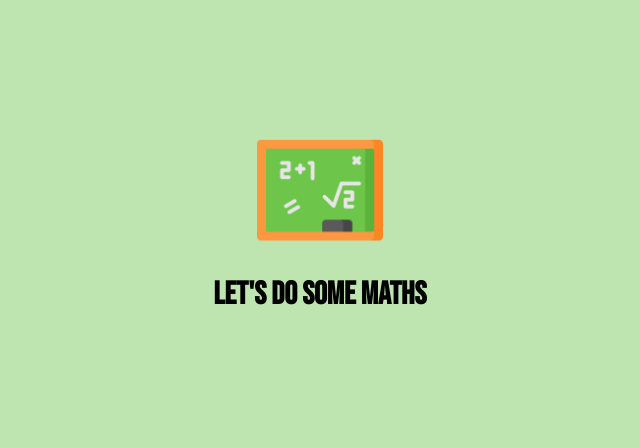
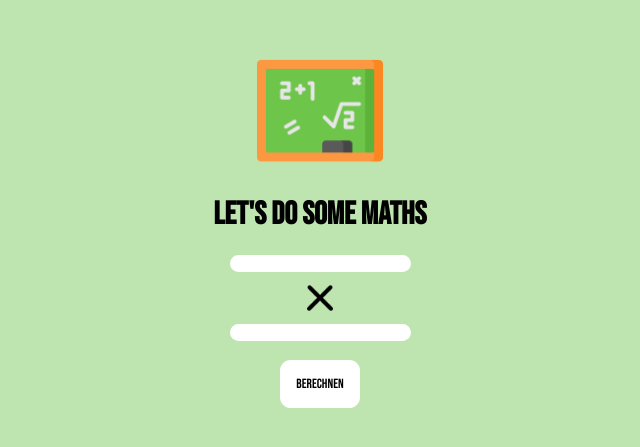
Before and after one commit to JulianSchumacher99/calculate-app, a plain HTML site: page index.html in a window 1280 px wide. Shown: the part 177-624 px from the top of the page, without its empty margins (320-960 px from the left). Drawn offline with Linux system fonts and the light colour scheme.

Commit message:
Added the option to multiply two different numbers and css

```diff
--- a/lib/calculatePage.js
+++ b/lib/calculatePage.js
@@ -1 +1,40 @@
 import { createElement } from "./elements.js";
+
+export function createCalculatePage(onSubmit) {
+  const number1Input = createElement("input", {
+    type: "number",
+    className: "number1",
+  });
+
+  const plusIcon = createElement("img", {
+    src: "../assets/multiply-mathematical-sign.png",
+    className: "plus-icon",
+  });
+  const number2Input = createElement("input", {
+    type: "number",
+    className: "number2",
+  });
+
+  const submitButton = createElement(
+    "button",
+    {
+      type: "submit",
+      className: "submitButton",
+    },
+    ["Berechnen"]
+  );
+
+  const formElement = createElement(
+    "form",
+    {
+      className: "form",
+      onsubmit: function (event) {
+        event.preventDefault();
+        onSubmit(number1Input.value * number2Input.value);
+      },
+    },
+    [number1Input, plusIcon, number2Input, submitButton]
+  );
+
+  return formElement;
+}
--- a/main.js
+++ b/main.js
@@ -1,4 +1,4 @@
-//import { createCalculatePage } from "./lib/calculatePage.js";
+import { createCalculatePage } from "./lib/calculatePage.js";
 import { createPageTitle } from "./lib/titleComponent.js";
 import { createPageImg } from "./lib/titleComponent.js";
 
--- a/style.css
+++ b/style.css
@@ -9,6 +9,17 @@
 :root {
   --font-family: "Bebas Neue", cursive;
   --color-background: #bee5b0;
+  --color-contrast: #fff;
+  --color-text: #000;
+}
+input::-webkit-outer-spin-button,
+input::-webkit-inner-spin-button {
+  -webkit-appearance: none;
+  margin: 0;
+}
+
+input[type="number"] {
+  -moz-appearance: textfield;
 }
 
 #app {
@@ -26,3 +37,43 @@ body {
 .main-img {
   width: 10%;
 }
+
+.number1 {
+  display: block;
+  border: 0;
+  border-radius: 0.8em;
+  text-align: center;
+}
+
+.number2 {
+  display: block;
+  border: 0;
+  border-radius: 0.8em;
+  text-align: center;
+}
+
+.plus-icon {
+  display: block;
+  width: 5%;
+}
+
+.form {
+  display: grid;
+  justify-items: center;
+  gap: 0.8em;
+}
+
+.submitButton {
+  border-radius: 0.8em;
+  background-color: var(--color-contrast);
+  color: var(--color-text);
+  border: 0;
+  padding: 1.2em;
+  margin: 0.5em;
+  font-family: var(--font-family);
+}
+
+.submitButton:hover {
+  background-color: var(--color-text);
+  color: var(--color-contrast);
+}
```
Also changed, not shown: assets/multiply-mathematical-sign.png (added).
